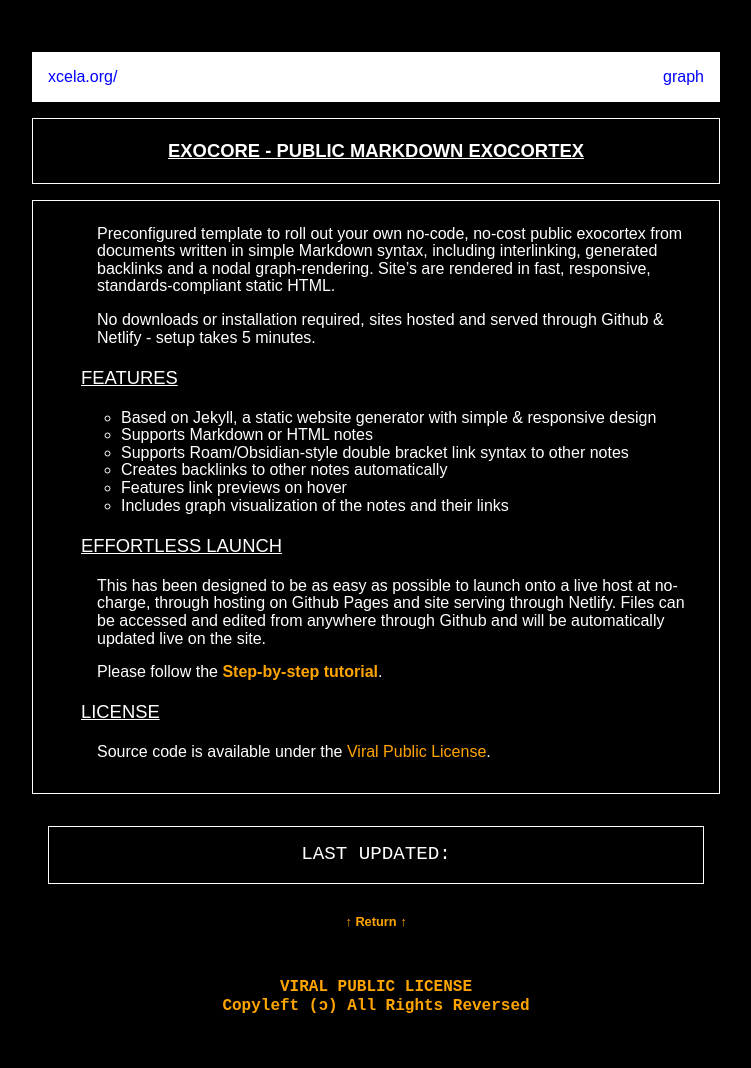
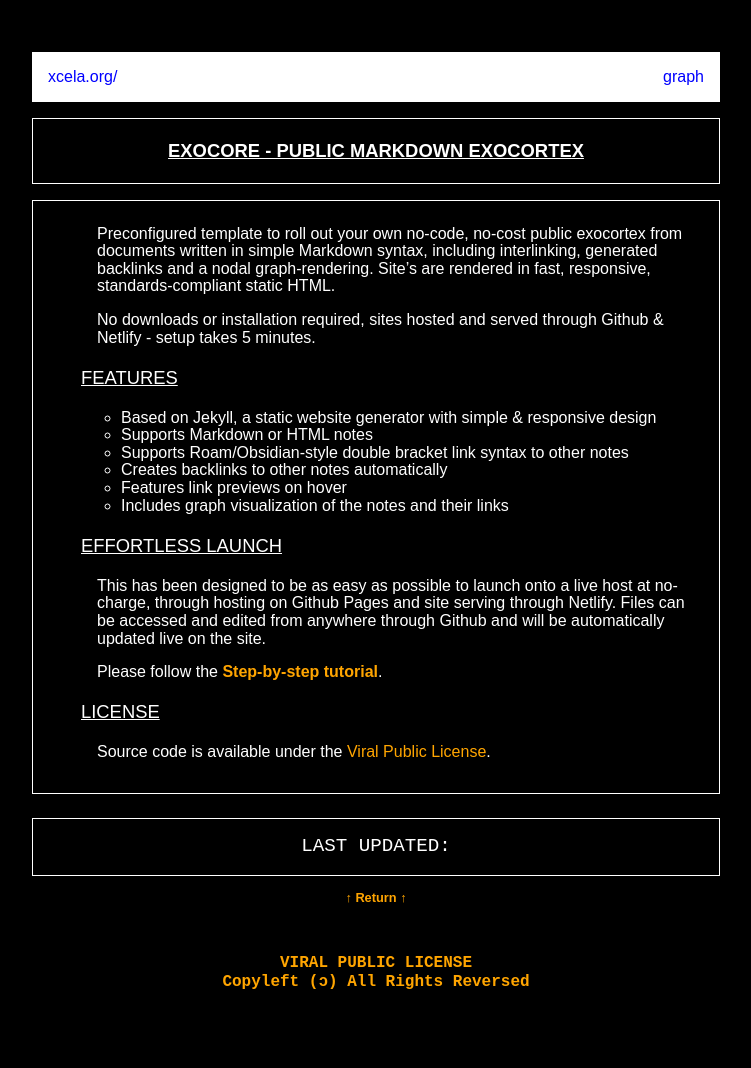
Before and after one commit to xcela/Exocore, a Jekyll site: the page built from _pages/index.md, in a window 1280 px wide. Shown: the whole page, without its empty margins (264-1015 px from the left). Built offline with Jekyll 4.4.1, drawn with Linux system fonts in a browser that asks for light colours; after the commit the page ends 1044 px from its top, so only the background shows below that.

Commit message:
Update _edith.scss

```diff
--- a/_sass/_edith.scss
+++ b/_sass/_edith.scss
@@ -258,7 +258,8 @@ nav {
 /* -- Footer -- */
 
 time {
-  border: $color-border; padding: 1em;
+  border: $color-border;
+  padding: 1em;
   display: block;
   font-family: $font-family-monospace;
   color: $color-subtext;
@@ -268,7 +269,7 @@ time {
 }
 
 .time {
-  padding:1em; margin-top:1em;
+  margin-top:1.5em;
 }
 
 .footer-nav {
```
